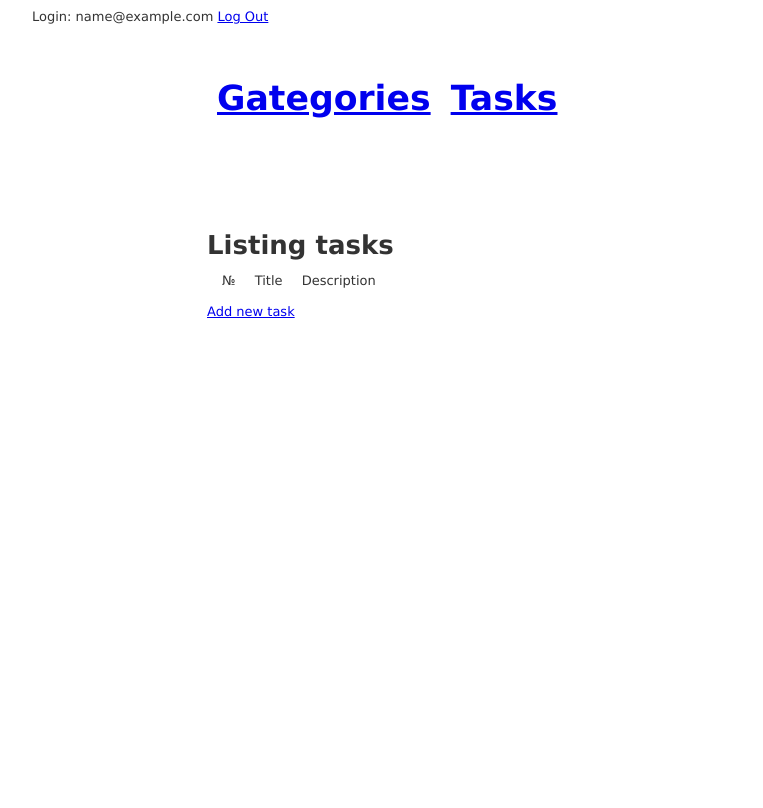
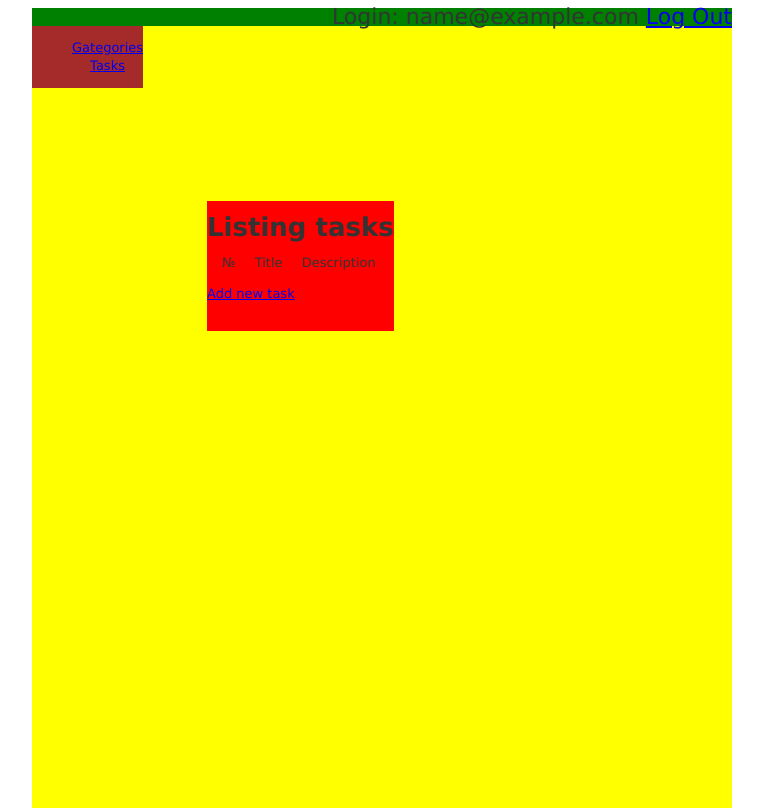
Before and after one commit to MeterSoft/list, a Rails app: page /tasks in a window 1280 px wide. Shown: the whole page, without its empty margins (296-1059 px from the left). Before the commit the page ends 318 px from the top, so only its background shows below. Run offline with Rails 7, Linux system fonts and the light colour scheme; the visitor is signed in with stand-in values (Sample User, id 1); data that the repository does not hold is empty; style sheets or scripts are compiled from the project's sources; parts of the project's set-up code (start-up, migrations or seed data) failed here and were passed over; some libraries are stand-ins or nearby versions.

Commit message:
and serialaze

```diff
--- a/app/assets/stylesheets/application.css
+++ b/app/assets/stylesheets/application.css
@@ -16,12 +16,14 @@
     width: 700px;
     height: 100%;
     margin-left: 25%;
-    position: fixed;
+    position: absolute;
+    background-color: yellow;
 }
 
 .div {
     width: 250px;
     height: 50px;
+    background-color:red;
 }
 
 .login {
@@ -29,12 +31,12 @@
     margin-top: 25%;
     margin-left: 25%;
     position: absolute;
+    background-color: red;
 }
 
 #topmenu {
-    list-style: none;
+
     display: block;
-    margin-left: 25%;
     float: left;
     padding: 0;
     width: 500px;
@@ -84,3 +86,20 @@ div.title div {
     display:inline-block;
     margin-left:15px;
 }
+
+.login_statys {
+    background-color: green;
+    font-size: 22px;
+    text-align:right;
+}
+
+.menu {
+    background-color: #a52a2a;
+    float: left;
+    position:absolute;
+}
+
+.menu ul {
+    list-style: none;
+    text-align:center;
+}
--- a/app/controllers/categories_orders_controller.rb
+++ b/app/controllers/categories_orders_controller.rb
@@ -1,11 +1,7 @@
 class CategoriesOrdersController < ApplicationController
 
   def index
-    categories_ids = params[:category]
-    CategoriesOrder.destroy_all
-    categories_ids.each do |category_id|
-      CategoriesOrder.create(:category_id => category_id)
-    end
+    current_user.update_attribute(:categories_order, params[:category])
     render :nothing => true
   end
 
--- a/app/models/categories_order.rb
+++ /dev/null
@@ -1,4 +0,0 @@
-class CategoriesOrder < ActiveRecord::Base
-  attr_accessible :category_id
-  belongs_to :category
-end
--- a/app/models/category.rb
+++ b/app/models/category.rb
@@ -3,8 +3,6 @@ class Category < ActiveRecord::Base
   belongs_to :user
   has_many :tasks, :dependent => :destroy
   validates :name, :presence => true
-  has_one :categories_order
-  has_many :tasks_orders
 
   def hi(user)
     user.full_name
--- a/app/models/task.rb
+++ b/app/models/task.rb
@@ -2,23 +2,14 @@ class Task < ActiveRecord::Base
   attr_accessible :description, :title, :category_id, :category
   belongs_to :category
   validate :title_or_description
-  has_one :tasks_order
 
-  scope :join_order,joins("LEFT JOIN `tasks_orders` ON `tasks_orders`.`task_id` = `tasks`.`id`")
-  scope :by_category, lambda { |category|
-    category ? where("tasks_orders.category_id = #{category.id}") : where("tasks_orders.category_id is NULL")
+  scope :by_category, lambda { |category_id|
+    category_id ? where(:category_id => category_id) : where({})
   }
 
 
   def self.ordered_by_category(logged_in_user, category_id)
-    category = Category.find_by_id(category_id)
-    tasks = category ? category.tasks : logged_in_user.tasks
-    if TasksOrder.where(:category_id => category_id).present?
-      tasks = tasks.join_order
-                   .by_category(category)
-                   .order('tasks_orders.id')
-    end
-    tasks
+    logged_in_user.tasks.by_category(category_id)
   end
 
 
--- a/app/models/tasks_order.rb
+++ /dev/null
@@ -1,5 +0,0 @@
-class TasksOrder < ActiveRecord::Base
-  attr_accessible :category_id, :task_id
-  belongs_to :task
-  belongs_to :category
-end
--- a/app/models/user.rb
+++ b/app/models/user.rb
@@ -4,7 +4,8 @@ class User < ActiveRecord::Base
   has_many :tasks, :through => :categories
   validates :email, :uniqueness => true
   validates :first_name, :last_name, :email, :password, :presence => true
-  has_many :tasks_orders
+
+  serialize :categories_order, Array
 
   def full_name
     [first_name, last_name].compact.join(' ')
--- a/app/views/layouts/application.html.erb
+++ b/app/views/layouts/application.html.erb
@@ -11,11 +11,12 @@
 <div class="main">
 
   <% if current_user %>
-      <div>
+      <div class="login_statys">
         Login: <%= current_user.email %>
         <%= link_to 'Log Out', '/logout' %>
-        <div id="time_div"></div></br>
-        <ul id='topmenu'>
+      </div>
+      <div class="menu">
+        <ul>
           <li><a href="/categories/">Gategories</a></li>
           <li><a href="/tasks/">Tasks</a></li>
         </ul>
--- /dev/null
+++ b/db/migrate/20121128111321_add_categories_order_to_users.rb
@@ -0,0 +1,5 @@
+class AddCategoriesOrderToUsers < ActiveRecord::Migration
+  def change
+    add_column :users, :categories_order, :string
+  end
+end
```
Also changed, not shown: app/controllers/categories_controller.rb (+10 -21 lines), app/controllers/tasks_orders_controller.rb (+1 -12 lines), db/schema.rb.
